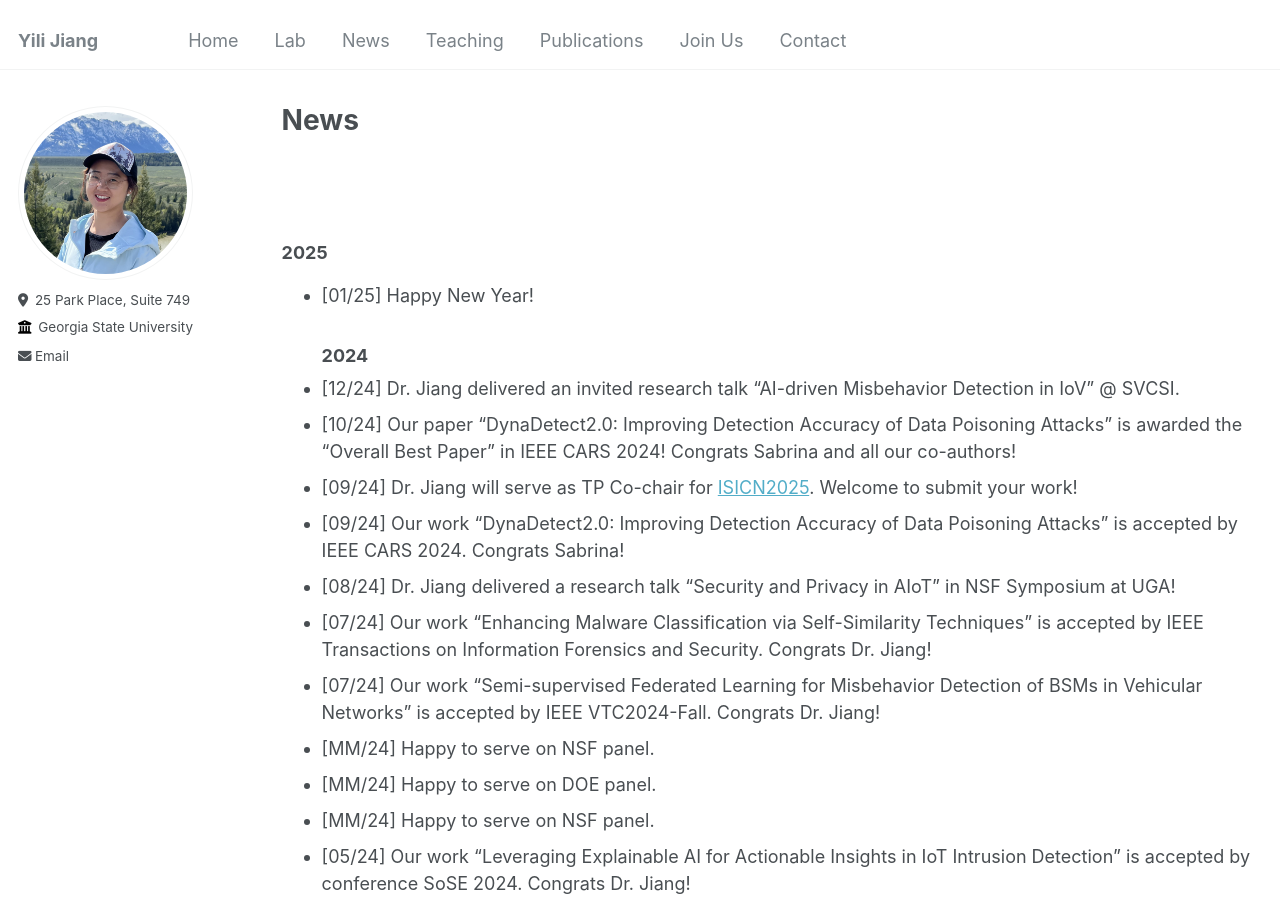
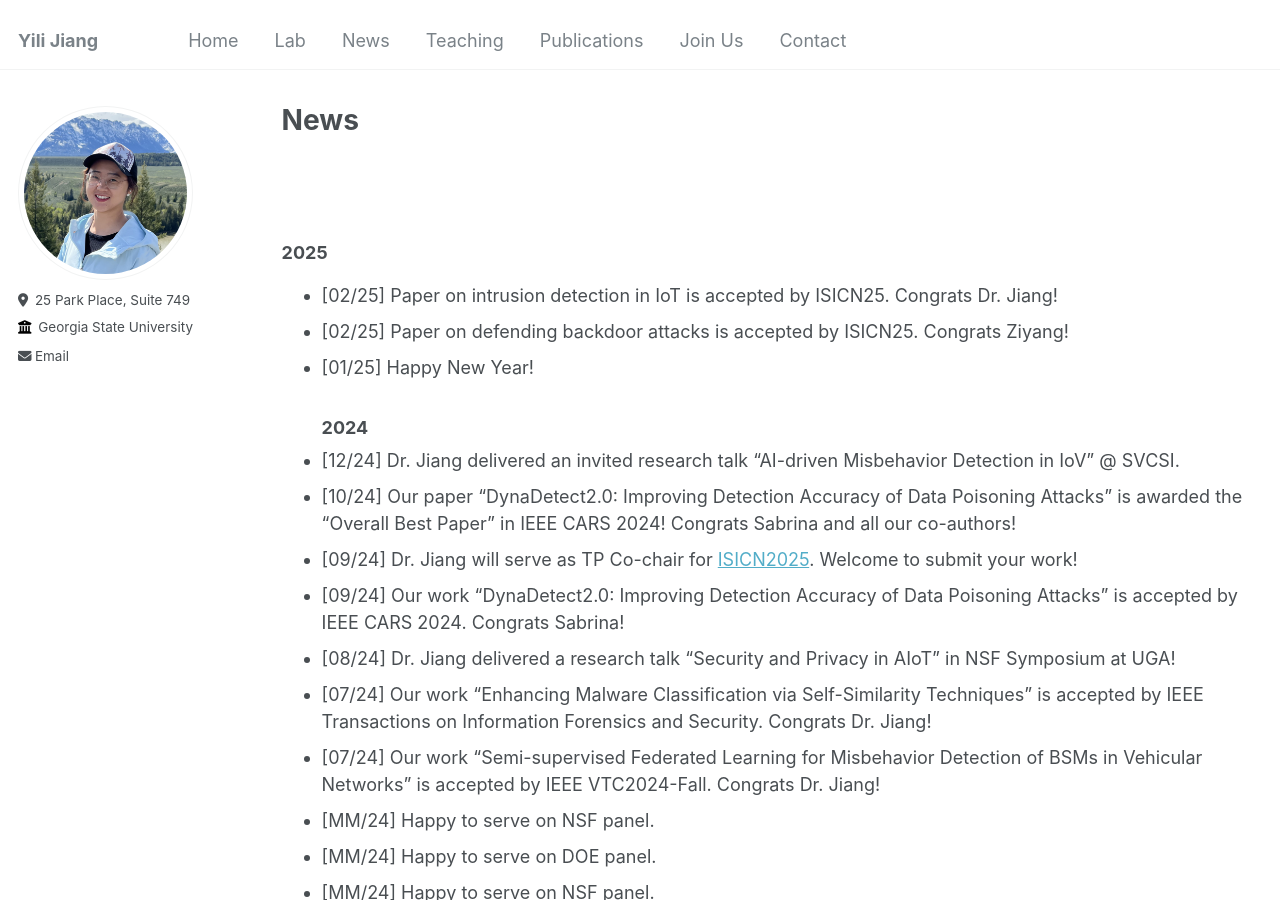
Before and after one commit to suhbrina-perry/suhbrina-perry.github.io, a Jekyll site: the page built from _pages/news.md, in a window 1280 px wide and 900 px high. Built offline with Jekyll 4.4.1, drawn with Linux system fonts in a browser that asks for light colours.

Commit message:
Update news.md

```diff
--- a/_pages/news.md
+++ b/_pages/news.md
@@ -12,6 +12,8 @@ author_profile: true
 
 
 ### 2025
+- [02/25] Paper on intrusion detection in IoT is accepted by ISICN25. Congrats Dr. Jiang!
+- [02/25] Paper on defending backdoor attacks is accepted by ISICN25. Congrats Ziyang!
 - [01/25] Happy New Year!
 ### 2024
 - [12/24] Dr. Jiang delivered an invited research talk "AI-driven Misbehavior Detection in IoV" @ SVCSI. <!--(https://www.svcsi.org/events-1/webinar-ai-driven-misbehavior-detection-in-iov-efficiency-distribution-and-transparency)-->
```
